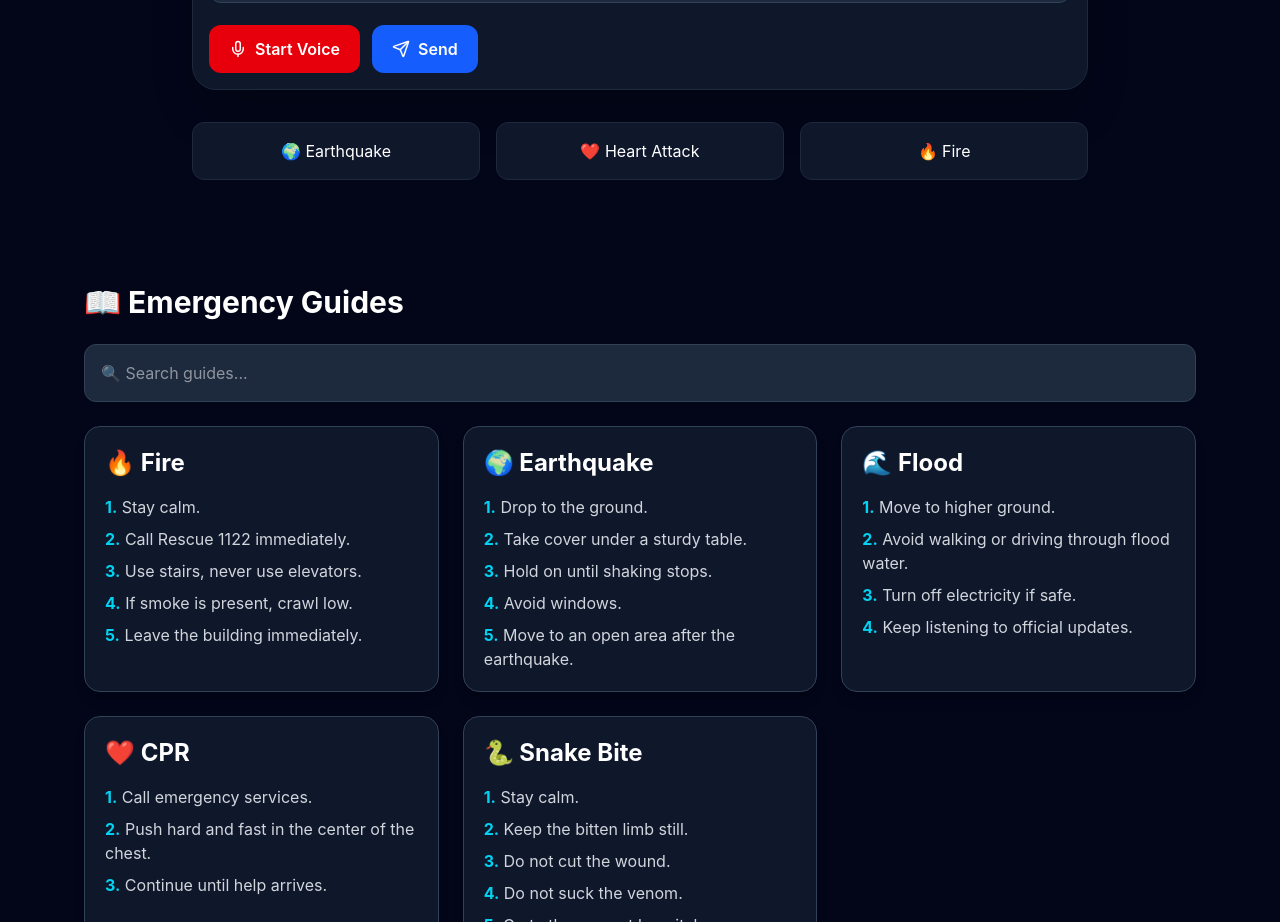
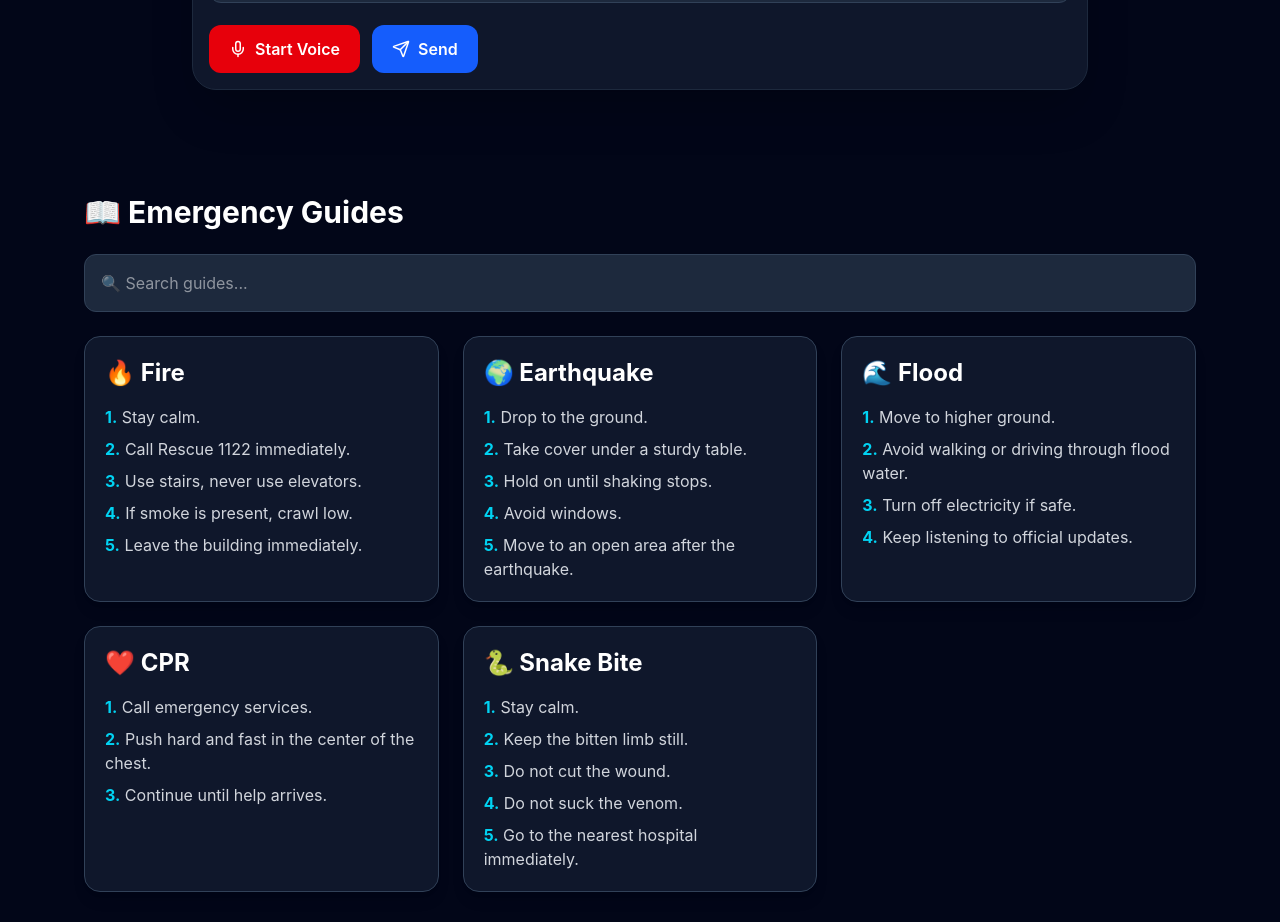
Before and after one commit to Safeai-pakistan/Safeai-pakistan, a React (Vite) app: page / in a window 1280 px wide. Shown: the part 4660-5582 px from the top of the page. Built offline with nearby package versions, Linux system fonts and the light colour scheme; no server answers.

Commit message:
Update SafeAI

```diff
--- a/src/components/AIChat/AIChat.tsx
+++ b/src/components/AIChat/AIChat.tsx
@@ -394,36 +394,6 @@ const stopSpeaking = () => {
 
 </div>
 
-<div className="grid md:grid-cols-3 gap-4 mt-8">
-
-<button
-onClick={() =>
-  setInput("There is an earthquake. What should I do?")
-}
-className="bg-slate-900 border border-slate-800 rounded-xl p-4 hover:border-blue-500 transition"
->
-🌍 Earthquake
-</button>
-
-<button
-onClick={() =>
-  setInput("Someone is having a heart attack.")
-}
-className="bg-slate-900 border border-slate-800 rounded-xl p-4 hover:border-blue-500 transition"
->
-❤️ Heart Attack
-</button>
-
-<button
-onClick={() =>
-  setInput("There is a fire in my house.")
-}
-className="bg-slate-900 border border-slate-800 rounded-xl p-4 hover:border-blue-500 transition"
->
-🔥 Fire
-</button>
-
-</div>
 
 </div>
 </section>
--- a/src/components/QuickActions/QuickActions.tsx
+++ b/src/components/QuickActions/QuickActions.tsx
@@ -34,7 +34,7 @@ import {
         border: "hover:border-green-500",
         description: "Emergency numbers",
         action: () => {
-          scrollTo("contacts");
+          scrollTo("sos");
         },
       },
       {
```
